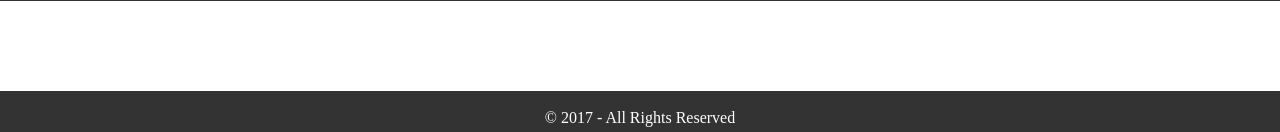
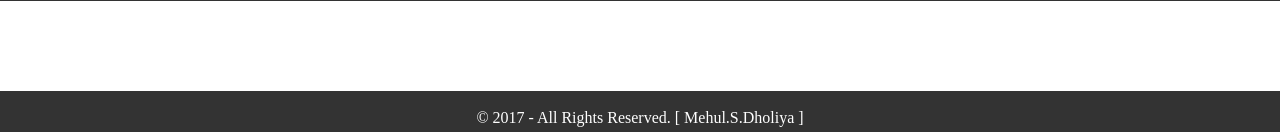
Before and after one commit to SUSMD9/MYmobile, a PHP site: page / in a window 1280 px wide. Shown: the part 2789-2921 px from the top of the page. Run offline with PHP 8.4, Linux system fonts and the light colour scheme.

Commit message:
Update index.php

```diff
--- a/index.php
+++ b/index.php
@@ -265,7 +265,7 @@ function carousel() {
 <br><br><br><br><br>
 <div style="width: 100%;height: 41px;background-color: #333333">
 <br>
-	<center><div style="color: #ffffff;" >&copy; 2017  - All Rights Reserved</div>
+	<center><div style="color: #ffffff;" >&copy; 2017  - All Rights Reserved. [ Mehul.S.Dholiya ]</div>
 
 </div>
 
```
